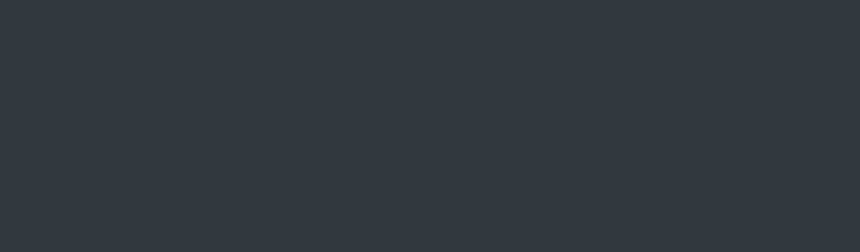
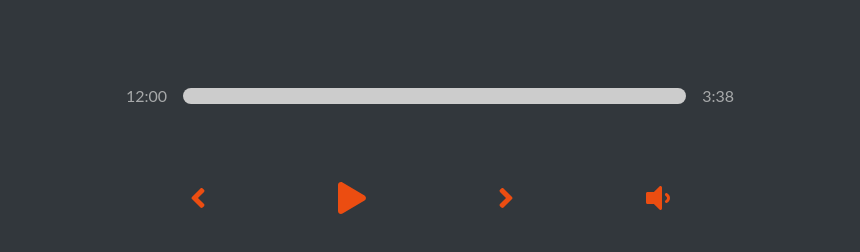
Before and after one commit to PatrykWojcieszak/ReactMusicPlayer, a React (Create React App) app in the folder react-music-player/: page / in a window 1280 px wide. Shown: the part 490-742 px from the top of the page, without its empty margins (210-1070 px from the left). Built offline with nearby package versions, Linux system fonts and the light colour scheme.

Commit message:
feat: Added player

```diff
--- a/react-music-player/src/Components/Home/Home.js
+++ b/react-music-player/src/Components/Home/Home.js
@@ -3,6 +3,7 @@ import React, { useState } from "react";
 import Song from "../Song/Song";
 import Nav from "../Nav/Nav";
 import Library from "../Library/Library";
+import Player from '../Player/Player';
 
 import chillhop from "../../data";
 
@@ -15,6 +16,7 @@ const Home = (props) => {
     <div>
       <Nav libraryStatus={libraryStatus} setLibraryStatus={setLibraryStatus} />
       <Song />
+      <Player/>
       <Library songs={songs} libraryStatus={libraryStatus} />
     </div>
   );
--- /dev/null
+++ b/react-music-player/src/Components/Player/Player.js
@@ -0,0 +1,39 @@
+import React from "react";
+import { FontAwesomeIcon } from "@fortawesome/react-fontawesome";
+
+import styles from "./Player.module.scss";
+
+const Player = ({ isPlaying, songInfo }) => {
+  return (
+    <div className={styles.Player}>
+      <div className={styles.TimeControl}>
+        <p>12:00</p>
+        <div className={styles.Track}>
+          <input type="range" min={0} />
+          <div className={styles.AnimateTrack}></div>
+        </div>
+        <p>3:38</p>
+      </div>
+      <div className={styles.PlayControl}>
+        <FontAwesomeIcon
+          size="2x"
+          className={styles.SkipBack}
+          icon="angle-left"
+        />
+        <FontAwesomeIcon
+          size="2x"
+          className={styles.Play}
+          icon={isPlaying ? "pause" : "play"}
+        />
+        <FontAwesomeIcon
+          className={styles.SkipForward}
+          icon="angle-right"
+          size="2x"
+        />
+        <FontAwesomeIcon size="2x" icon="volume-down" />
+      </div>
+    </div>
+  );
+};
+
+export default Player;
--- /dev/null
+++ b/react-music-player/src/Components/Player/Player.module.scss
@@ -0,0 +1,81 @@
+@import '../../styles/variables';
+
+.Player {
+    min-height: 20vh;
+    display: flex;
+    flex-direction: column;
+    align-items: center;
+    justify-content: space-between;
+  }
+
+  .TimeControl {
+    width: 50%;
+    display: flex;
+    align-items: center;
+
+    input {
+      width: 100%;
+      -webkit-appearance: none;
+      background: transparent;
+      cursor: pointer;
+    }
+
+    p {
+      color: $TextPrimary;
+      padding: 1rem;
+    }
+  }
+
+  .PlayControl {
+    display: flex;
+    justify-content: space-between;
+    align-items: center;
+    padding: 1rem;
+
+    width: 40%;
+
+    svg {
+      cursor: pointer;
+      color: $accent;
+    }
+  }
+
+  .Track {
+    width: 100%;
+    height: 1rem;
+    position: relative;
+    overflow: hidden;
+    border-radius: 1rem;
+  }
+
+  .AnimateTrack {
+    background: rgb(204, 204, 204);
+    width: 100%;
+    height: 100%;
+    position: absolute;
+    top: 0;
+    left: 0;
+    transform: translateX(0%);
+    padding: 1rem;
+    pointer-events: none;
+  }
+
+  input[type="range"]:focus {
+    outline: none;
+  }
+
+  input[type="range"]::-webkit-slider-thumb {
+    -webkit-appearance: none;
+    height: 16px;
+    width: 16px;
+  }
+
+  @media screen and (max-width: 768px) {
+    .TimeControl {
+      width: 90%;
+    }
+
+    .PlayControl {
+      width: 80%;
+    }
+  }
```
